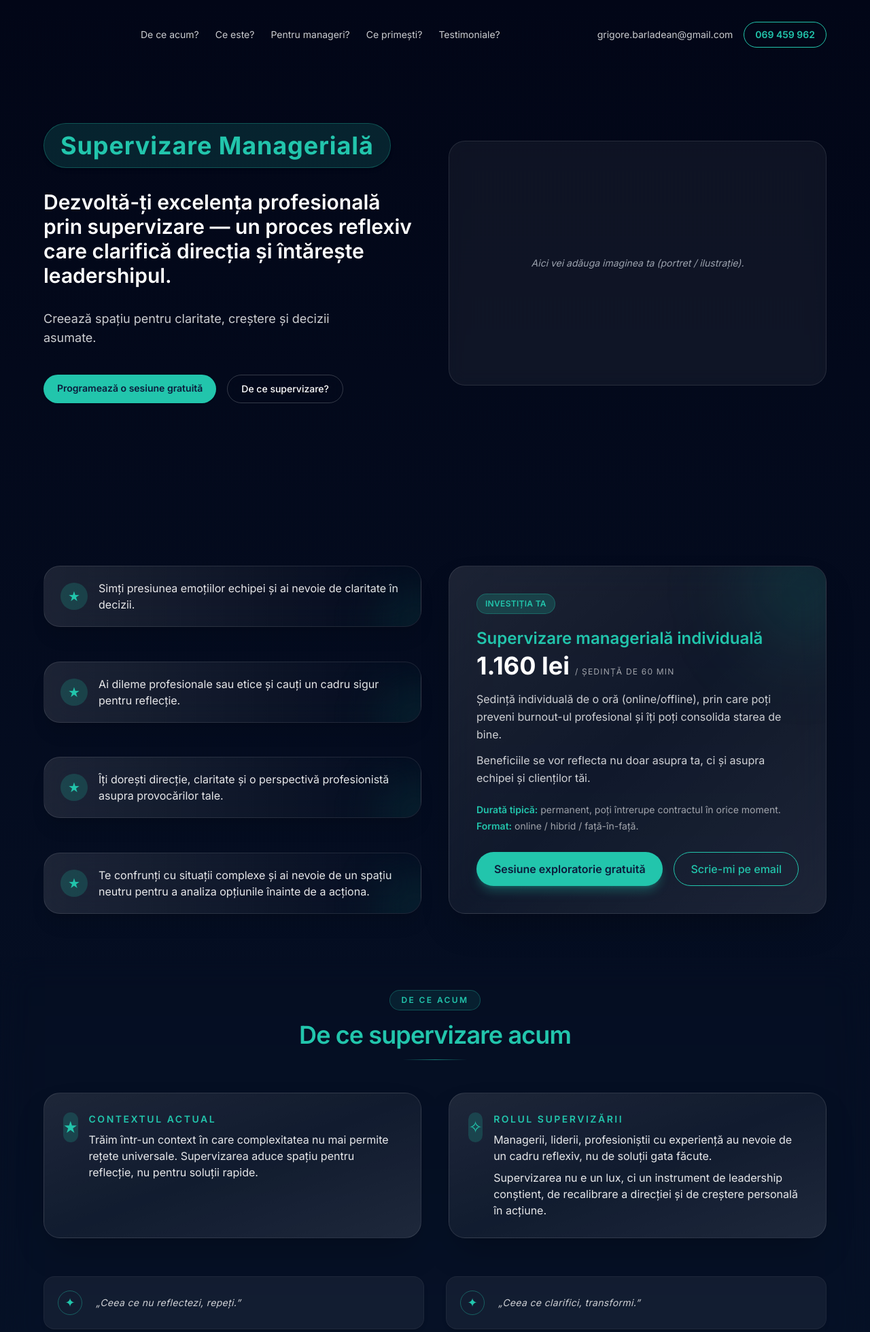
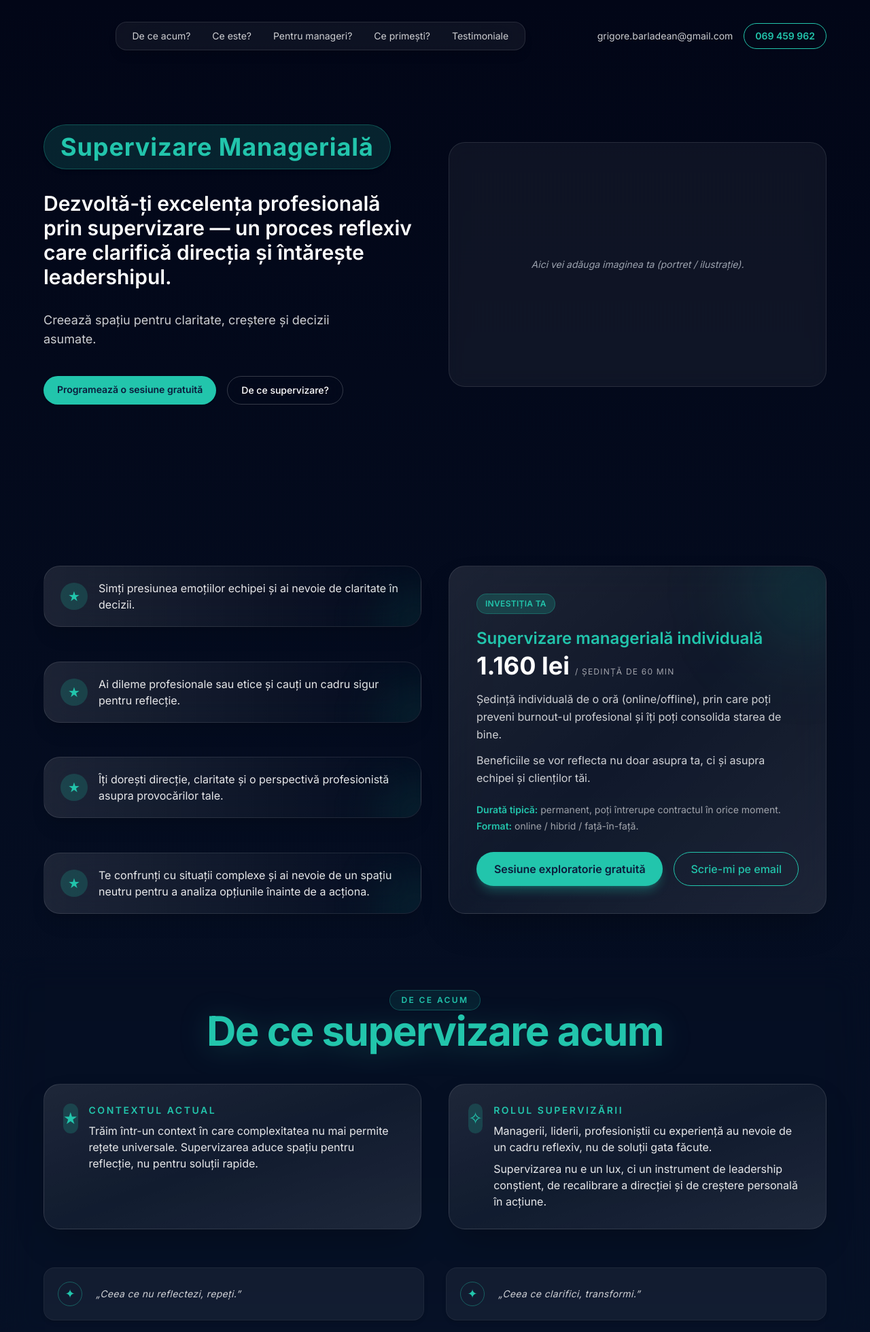
Before and after one commit to LDumitru01/Supervizare-manageriala, a PHP site: page / in a window 1280 px wide. Shown: the top 1959 px of the page at 68% size. Run offline with PHP 8.4, Linux system fonts and the light colour scheme; some libraries are stand-ins or nearby versions.

Commit message:
Sa terminat ziua de lucru si am facut un design cat de cat bunisor

```diff
--- a/partials/beneficii.php
+++ b/partials/beneficii.php
@@ -14,11 +14,10 @@
             </div>
 
             <!-- TITLU -->
-            <h2 class="mt-4 text-2xl lg:text-4xl font-semibold text-accent text-center tracking-tight">
+            <h2 class="mb-8 text-center text-accent font-extrabold tracking-tight
+           text-4xl sm:text-5xl lg:text-6xl drop-shadow-[0_4px_20px_rgba(34,197,172,0.25)]">
                 Ce primești concret în supervizare
             </h2>
-
-            <div class="mt-4 h-px w-24 mx-auto bg-gradient-to-r from-transparent via-accent/60 to-transparent"></div>
 
             <!-- GRID CU BENEFICII -->
             <div class="mt-8 grid gap-5 md:grid-cols-2 text-sm sm:text-base">
--- a/partials/ce-este.php
+++ b/partials/ce-este.php
@@ -14,11 +14,10 @@
             </div>
 
             <!-- TITLU -->
-            <h2 class="mt-4 text-2xl lg:text-4xl font-semibold text-accent text-center tracking-tight">
+            <h2 class="mb-8 text-center text-accent font-extrabold tracking-tight
+                        text-4xl sm:text-5xl lg:text-6xl drop-shadow-[0_4px_20px_rgba(34,197,172,0.25)]">
                 Ce este supervizarea integrativă
             </h2>
-
-            <div class="mt-4 h-px w-24 mx-auto bg-gradient-to-r from-transparent via-accent/60 to-transparent"></div>
 
             <!-- CONȚINUT ÎN DOUĂ COLOANE -->
             <div class="mt-8 grid gap-10 lg:grid-cols-2 text-sm sm:text-base leading-relaxed">
--- a/partials/cum-te-convingi.php
+++ b/partials/cum-te-convingi.php
@@ -1,6 +1,7 @@
 <section id="cum-te-convingi" class="max-w-5xl mx-auto px-6 py-20">
-    <h2 class="text-3xl sm:text-4xl font-bold text-accent text-center mb-12 tracking-tight uppercase">
-        CUM TE CONVINGI
+    <h2 class="mb-8 text-center text-accent font-extrabold tracking-tight
+           text-4xl sm:text-5xl lg:text-6xl drop-shadow-[0_4px_20px_rgba(34,197,172,0.25)]">
+        Cum te convingi
     </h2>
 
     <div class="space-y-8">
--- a/partials/de-ce-acum.php
+++ b/partials/de-ce-acum.php
@@ -11,12 +11,10 @@
         </div>
 
         <!-- TITLU -->
-        <h2 class="mt-4 text-2xl lg:text-4xl font-semibold text-accent text-center tracking-tight">
+        <h2 class="mb-8 text-center text-accent font-extrabold tracking-tight
+           text-4xl sm:text-5xl lg:text-6xl drop-shadow-[0_4px_20px_rgba(34,197,172,0.25)]">
             De ce supervizare acum
         </h2>
-
-        <!-- LINIE -->
-        <div class="mt-4 h-px w-24 mx-auto bg-gradient-to-r from-transparent via-accent/60 to-transparent"></div>
 
         <!-- TEXTE + CARDURI -->
         <div class="mt-12 grid gap-10 lg:grid-cols-2 items-stretch">
--- a/partials/formular.php
+++ b/partials/formular.php
@@ -3,7 +3,8 @@
     <div class="section-inner">
 
         <!-- TITLU + SUBTITLU -->
-        <h2 class="text-2xl sm:text-4xl font-bold text-accent text-center tracking-tight uppercase">
+        <h2 class=" text-center text-accent font-extrabold tracking-tight
+           text-4xl sm:text-5xl lg:text-6xl drop-shadow-[0_4px_20px_rgba(34,197,172,0.25)] uppercase">
             Programează o sesiune exploratorie gratuită
         </h2>
         <p class="mt-4 text-center text-sm sm:text-base text-white/80 max-w-2xl mx-auto">
--- a/partials/header.php
+++ b/partials/header.php
@@ -2,43 +2,67 @@
     <div class="section-inner pt-5 lg:pt-8 min-h-[80vh] flex flex-col">
 
         <!-- NAV SUS -->
-        <header class="flex items-center justify-between gap-4">
+        <header class="w-full flex items-center justify-between gap-6">
 
-            <!-- STÂNGA – logo text (gol momentan) -->
-            <div class="flex items-center gap-2"></div>
+            <!-- STÂNGA – logo text (deocamdată gol) -->
+            <div class="flex items-center gap-2">
+                <!-- Poți pune logo aici -->
+            </div>
 
             <!-- NAV DESKTOP -->
-            <nav class="hidden md:flex items-center gap-6 text-sm text-white/80">
-                <a href="#de-ce-acum" class="hover:text-accent">De ce acum?</a>
-                <a href="#ce-este" class="hover:text-accent">Ce este?</a>
-                <a href="#pentru-cine" class="hover:text-accent">Pentru manageri?</a>
-                <a href="#beneficii" class="hover:text-accent">Ce primești?</a>
-                <a href="#testimoniale" class="hover:text-accent">Testimoniale?</a>
+            <nav
+                class="hidden md:flex items-center gap-8 text-sm
+                       px-6 py-2.5 rounded-2xl
+                       bg-white/5 border border-white/10 backdrop-blur-xl
+                       shadow-lg hover:shadow-[0_0_40px_rgba(34,197,172,0.15)]
+                       transition">
+
+                <a href="#de-ce-acum" class="text-white/80 hover:text-accent transition">
+                    De ce acum?
+                </a>
+                <a href="#ce-este" class="text-white/80 hover:text-accent transition">
+                    Ce este?
+                </a>
+                <a href="#pentru-cine" class="text-white/80 hover:text-accent transition">
+                    Pentru manageri?
+                </a>
+                <a href="#beneficii" class="text-white/80 hover:text-accent transition">
+                    Ce primești?
+                </a>
+                <a href="#testimoniale" class="text-white/80 hover:text-accent transition">
+                    Testimoniale
+                </a>
             </nav>
 
             <!-- CONTACT DESKTOP -->
             <div class="hidden sm:flex items-center gap-4 text-sm">
-                <a href="mailto:grigore.barladean@gmail.com" class="text-white/80 hover:text-accent">
+                <a href="mailto:grigore.barladean@gmail.com"
+                   class="text-white/80 hover:text-accent">
                     grigore.barladean@gmail.com
                 </a>
                 <a href="tel:069459962"
-                   class="px-4 py-2 rounded-full border border-accent text-accent hover:bg-accent hover:text-primary transition text-xs sm:text-sm font-semibold">
+                   class="px-4 py-2 rounded-full border border-accent text-accent
+                          hover:bg-accent hover:text-primary transition
+                          text-xs sm:text-sm font-semibold">
                     069 459 962
                 </a>
             </div>
 
             <!-- BUTON MENIU MOBIL -->
             <button id="mobile-menu-toggle"
-                    class="md:hidden inline-flex items-center justify-center px-3 py-2 rounded-full border border-accent/60 text-accent text-sm">
+                    class="md:hidden inline-flex items-center justify-center px-3 py-2
+                           rounded-full border border-accent/60 text-accent text-sm">
                 <span class="mr-1 text-xs">Meniu</span>
-                <span id="mobile-menu-icon" class="text-lg leading-none transition-transform duration-200">
+                <span id="mobile-menu-icon"
+                      class="text-lg leading-none transition-transform duration-200">
                     ▼
                 </span>
             </button>
         </header>
 
         <!-- MENIU MOBIL -->
-        <div id="mobile-menu" class="md:hidden mt-4 space-y-4 text-sm text-white/90 hidden">
+        <div id="mobile-menu"
+             class="md:hidden mt-4 space-y-4 text-sm text-white/90 hidden">
             <nav class="flex flex-col gap-2">
                 <a href="#de-ce-acum" class="hover:text-accent">De ce acum?</a>
                 <a href="#ce-este" class="hover:text-accent">Ce este?</a>
@@ -48,11 +72,15 @@
             </nav>
 
             <div class="pt-2 border-t border-white/10 flex flex-col gap-2">
-                <a href="mailto:grigore.barladean@gmail.com" class="text-white/80 hover:text-accent">
+                <a href="mailto:grigore.barladean@gmail.com"
+                   class="text-white/80 hover:text-accent">
                     grigore.barladean@gmail.com
                 </a>
                 <a href="tel:069459962"
-                   class="inline-flex items-center justify-center px-4 py-2 rounded-full border border-accent text-accent hover:bg-accent hover:text-primary transition text-sm font-semibold w-full">
+                   class="inline-flex items-center justify-center px-4 py-2
+                          rounded-full border border-accent text-accent
+                          hover:bg-accent hover:text-primary transition
+                          text-sm font-semibold w-full">
                     069 459 962
                 </a>
             </div>
@@ -66,13 +94,15 @@
 
                 <div class="inline-flex items-center px-6 py-3 rounded-full
                             bg-accent/15 border border-accent/30
-                            text-accent font-extrabold text-3xl sm:text-4xl tracking-wide shadow-md">
+                            text-accent font-extrabold text-3xl sm:text-4xl
+                            tracking-wide shadow-md">
                     Supervizare Managerială
                 </div>
 
-                <h1 class="text-xl sm:text-2xl lg:text-3xl font-semibold leading-snug text-white max-w-xl">
-                    Dezvoltă-ți excelența profesională prin supervizare — un proces reflexiv care clarifică direcția
-                    și întărește leadershipul.
+                <h1 class="text-xl sm:text-2xl lg:text-3xl font-semibold leading-snug
+                           text-white max-w-xl">
+                    Dezvoltă-ți excelența profesională prin supervizare — un proces
+                    reflexiv care clarifică direcția și întărește leadershipul.
                 </h1>
 
                 <p class="text-base sm:text-lg text-white/80 max-w-md leading-relaxed">
@@ -87,16 +117,17 @@
                     </a>
 
                     <a href="#de-ce-acum"
-                       class="px-5 py-2.5 rounded-full border border-white/20 text-white text-sm font-medium
-                              backdrop-blur-md hover:bg-white/10 transition">
+                       class="px-5 py-2.5 rounded-full border border-white/20 text-white text-sm
+                              font-medium backdrop-blur-md hover:bg-white/10 transition">
                         De ce supervizare?
                     </a>
                 </div>
             </div>
 
             <!-- DREAPTA -->
-            <div class="w-full h-[300px] lg:h-[360px] rounded-3xl bg-white/5 border border-white/10 backdrop-blur-md
-                        flex items-center justify-center text-gray-400 text-sm italic">
+            <div class="w-full h-[300px] lg:h-[360px] rounded-3xl bg-white/5 border border-white/10
+                        backdrop-blur-md flex items-center justify-center
+                        text-gray-400 text-sm italic">
                 Aici vei adăuga imaginea ta (portret / ilustrație).
             </div>
 
--- a/partials/investitie.php
+++ b/partials/investitie.php
@@ -3,14 +3,14 @@
 
 
        <!-- COLUMNA STÂNGĂ – CARDURI SITUAȚII -->
-<div class="sspace-y-6 h-full flex flex-col justify-between">
+<div class="space-y-6 h-full flex flex-col justify-between">
 
     <!-- CARD GENERIC – 1 -->
     <div
         class="relative overflow-hidden rounded-3xl border border-white/10
                bg-gradient-to-r from-white/10 via-white/5 to-white/0
                backdrop-blur-xl px-6 py-5 flex items-center gap-4
-               shadow-xl">
+               shadow-xl hover:-translate-y-1 hover:shadow-[0_25px_80px_rgba(0,0,0,0.6)]">
 
         <!-- decor soft în colț -->
         <div class="pointer-events-none absolute -right-10 -bottom-10
@@ -33,7 +33,7 @@
         class="relative overflow-hidden rounded-3xl border border-white/10
                bg-gradient-to-r from-white/10 via-white/5 to-white/0
                backdrop-blur-xl px-6 py-5 flex items-center gap-4
-               shadow-xl">
+               shadow-xl hover:-translate-y-1 hover:shadow-[0_25px_80px_rgba(0,0,0,0.6)]">
 
         <div class="pointer-events-none absolute -right-10 -bottom-10
                     h-24 w-24 rounded-full bg-accent/15 blur-2xl"></div>
@@ -53,7 +53,7 @@
         class="relative overflow-hidden rounded-3xl border border-white/10
                bg-gradient-to-r from-white/10 via-white/5 to-white/0
                backdrop-blur-xl px-6 py-5 flex items-center gap-4
-               shadow-xl">
+               shadow-xl hover:-translate-y-1 hover:shadow-[0_25px_80px_rgba(0,0,0,0.6)]">
 
         <div class="pointer-events-none absolute -right-10 -bottom-10
                     h-24 w-24 rounded-full bg-accent/15 blur-2xl"></div>
@@ -72,7 +72,7 @@
         class="relative overflow-hidden rounded-3xl border border-white/10
                bg-gradient-to-r from-white/10 via-white/5 to-white/0
                backdrop-blur-xl px-6 py-5 flex items-center gap-4
-               shadow-xl">
+               shadow-xl hover:-translate-y-1 hover:shadow-[0_25px_80px_rgba(0,0,0,0.6)]">
 
         <!-- decor soft în colț -->
         <div class="pointer-events-none absolute -right-10 -bottom-10
--- a/partials/pentru-cine.php
+++ b/partials/pentru-cine.php
@@ -14,11 +14,10 @@
             </div>
 
             <!-- TITLU -->
-            <h2 class="mt-4 text-2xl lg:text-4xl font-semibold text-accent text-center tracking-tight">
+            <h2 class="mb-8 text-center text-accent font-extrabold tracking-tight
+                        text-4xl sm:text-5xl lg:text-6xl drop-shadow-[0_4px_20px_rgba(34,197,172,0.25)]">
                 De ce pentru manageri și lideri
             </h2>
-
-            <div class="mt-4 h-px w-24 mx-auto bg-gradient-to-r from-transparent via-accent/60 to-transparent"></div>
 
             <!-- TEXT INTRODUCTIV -->
             <p class="mt-8 text-sm sm:text-base text-white/90 leading-relaxed text-center lg:text-left">
--- a/partials/testimoniale.php
+++ b/partials/testimoniale.php
@@ -2,8 +2,8 @@
          class="panel-section shadow-xl backdrop-blur-xl p-6 sm:p-8 md:p-10 lg:p-12 min-h-[60vh] scroll-mt-32">
     <div class="section-inner">
 
-        <h2 class="text-2xl lg:text-4xl font-semibold text-accent
-                   px-10 py-4 rounded-2xl text-center mx-auto w-fit tracking-tight uppercase">
+        <h2 class="mb-8 text-center text-accent font-extrabold tracking-tight
+           text-4xl sm:text-5xl lg:text-6xl drop-shadow-[0_4px_20px_rgba(34,197,172,0.25)]">
             Ce spun participanții
         </h2>
 
```
Also changed, not shown: AGENTS.md (deleted, +0 -41 lines).
